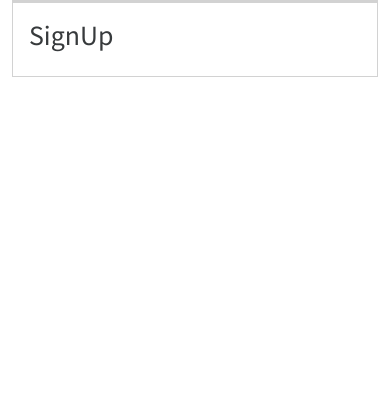
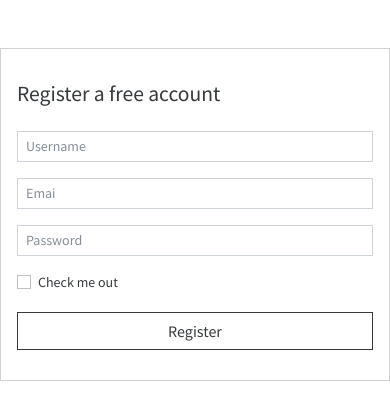
Before and after one commit to immodi/moneyApp, a Django app: page /authentication/register in a window 390 px wide. Shown: the top 420 px of the page. Run offline with Django 4.2, Linux system fonts and the light colour scheme; some libraries are stand-ins or nearby versions.

Commit message:
second commit

```diff
--- a/moneyApp/settings.py
+++ b/moneyApp/settings.py
@@ -11,7 +11,6 @@ https://docs.djangoproject.com/en/4.1/ref/settings/
 """
 
 from pathlib import Path
-import django_heroku
 
 # Build paths inside the project like this: BASE_DIR / 'subdir'.
 BASE_DIR = Path(__file__).resolve().parent.parent
@@ -89,7 +88,6 @@ DATABASES = {
     }
 }
 
-
 # Password validation
 # https://docs.djangoproject.com/en/4.1/ref/settings/#auth-password-validators
 
@@ -132,5 +130,3 @@ STATIC_ROUTE = Path(BASE_DIR, 'static')
 # https://docs.djangoproject.com/en/4.1/ref/settings/#default-auto-field
 
 DEFAULT_AUTO_FIELD = 'django.db.models.BigAutoField'
-
-django_heroku.settings(locals())
--- a/pyvenv.cfg
+++ /dev/null
@@ -1,5 +0,0 @@
-home = C:\Users\xp\AppData\Local\Programs\Python\Python311
-include-system-site-packages = false
-version = 3.11.1
-executable = C:\Users\xp\AppData\Local\Programs\Python\Python311\python.exe
-command = C:\Users\xp\AppData\Local\Programs\Python\Python311\python.exe -m venv E:\Projects\Python\be_app_django
--- a/templates/authentication/register.html
+++ b/templates/authentication/register.html
@@ -1,9 +1,38 @@
 {% extends 'base_auth.html' %}
 
 {% block content %}
-    <div class="card">
-        <div class="card-body">
-            <h1>SignUp</h1>
+    <div class="row">
+        <div class="col-md-4"></div>
+        <div class="col-md-4">
+            <div class="card mt-5">
+                <div class="card-body">
+                    <div class="card-title">
+                        <h4 class="py-3">Register a free account</h4>
+                    </div>
+
+                    <form action="" method="post">
+                        <div class="mb-3">
+                            <input type="text" name="username" id="userNameField" placeholder="Username" class="form-control form-control-sm">
+                        </div>
+
+                        <div class="mb-3">
+                            <input type="email" name="email" id="emailField" placeholder="Emai" class="form-control form-control-sm">
+                        </div>
+
+                        <div class="mb-3">
+                            <input type="password" name="password" id="passwordField" placeholder="Password" class="form-control form-control-sm">
+                        </div>
+
+                        <div class="mb-3 form-check">
+                            <input type="checkbox" class="form-check-input" id="exampleCheck1">
+                            <label class="form-check-label" for="exampleCheck1">Check me out</label>
+                        </div>
+
+                        <input type="submit" value="Register" class="btn btn-outline-dark col-12">
+                    </form>
+                </div>
+            </div>
         </div>
+        <div class="col-md-4"></div>
     </div>
 {% endblock content %}
--- a/templates/base_auth.html
+++ b/templates/base_auth.html
@@ -10,24 +10,10 @@
 </head>
 
 <body>
-    <div class="container-fluid">
-        <div class="row">
-            <main class="col-md-12">
-                <div class="card"></div>
-
-                <div class"col-md-3"></div>
-                <div class"col-md-6">
-                    {% block content %}
-
-                    {% endblock content %}
-                </div>
-                <div class="col-md-3"></div>
-
-                </div>
-            </main>
-        </div>
-    </div>
-
+    <main class="col-md-12">
+        {% block content %}
+        {% endblock content %}
+    </main>
 
     <script src="/docs/5.3/dist/js/bootstrap.bundle.min.js"
         integrity="sha384-w76AqPfDkMBDXo30jS1Sgez6pr3x5MlQ1ZAGC+nuZB+EYdgRZgiwxhTBTkF7CXvN"
```
Also changed, not shown: requirements.txt (+0 -29 lines), 1 other file.
